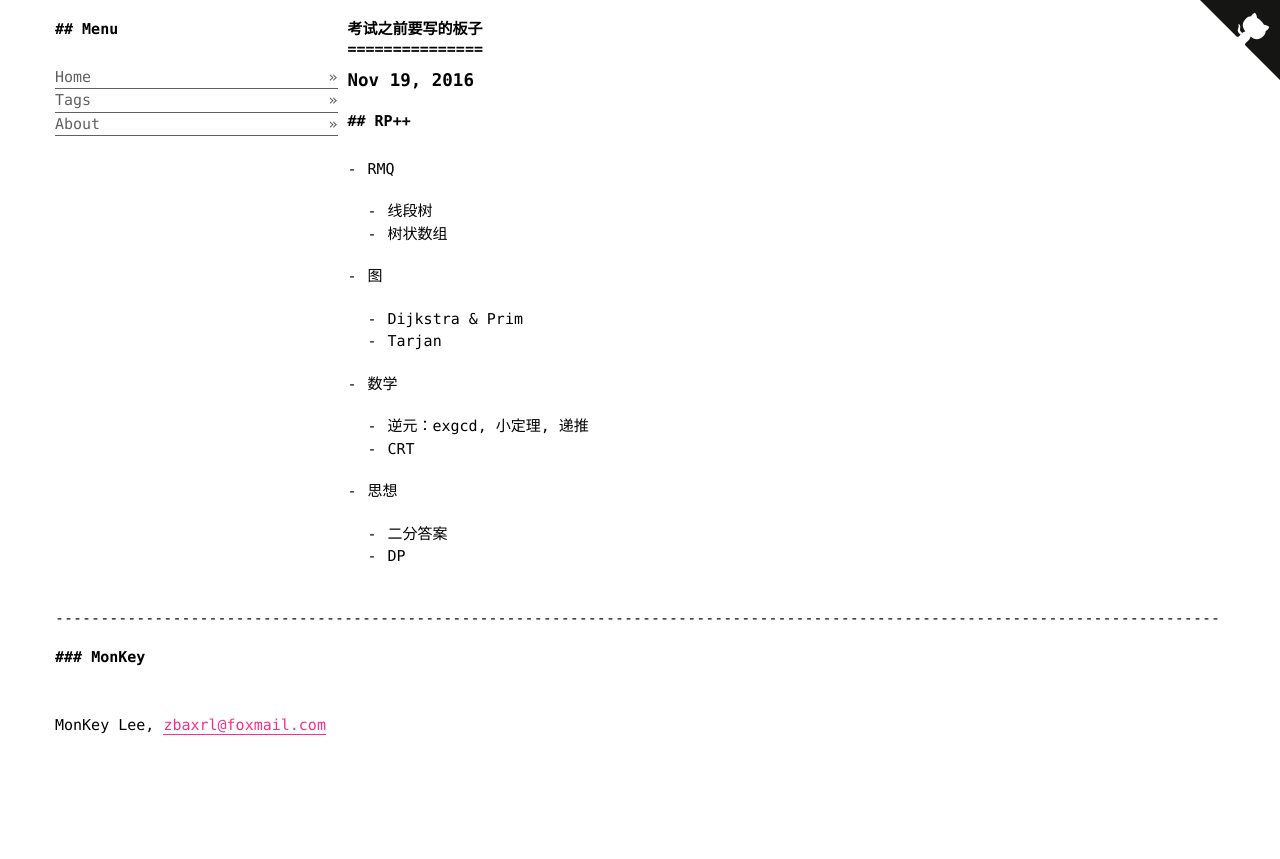
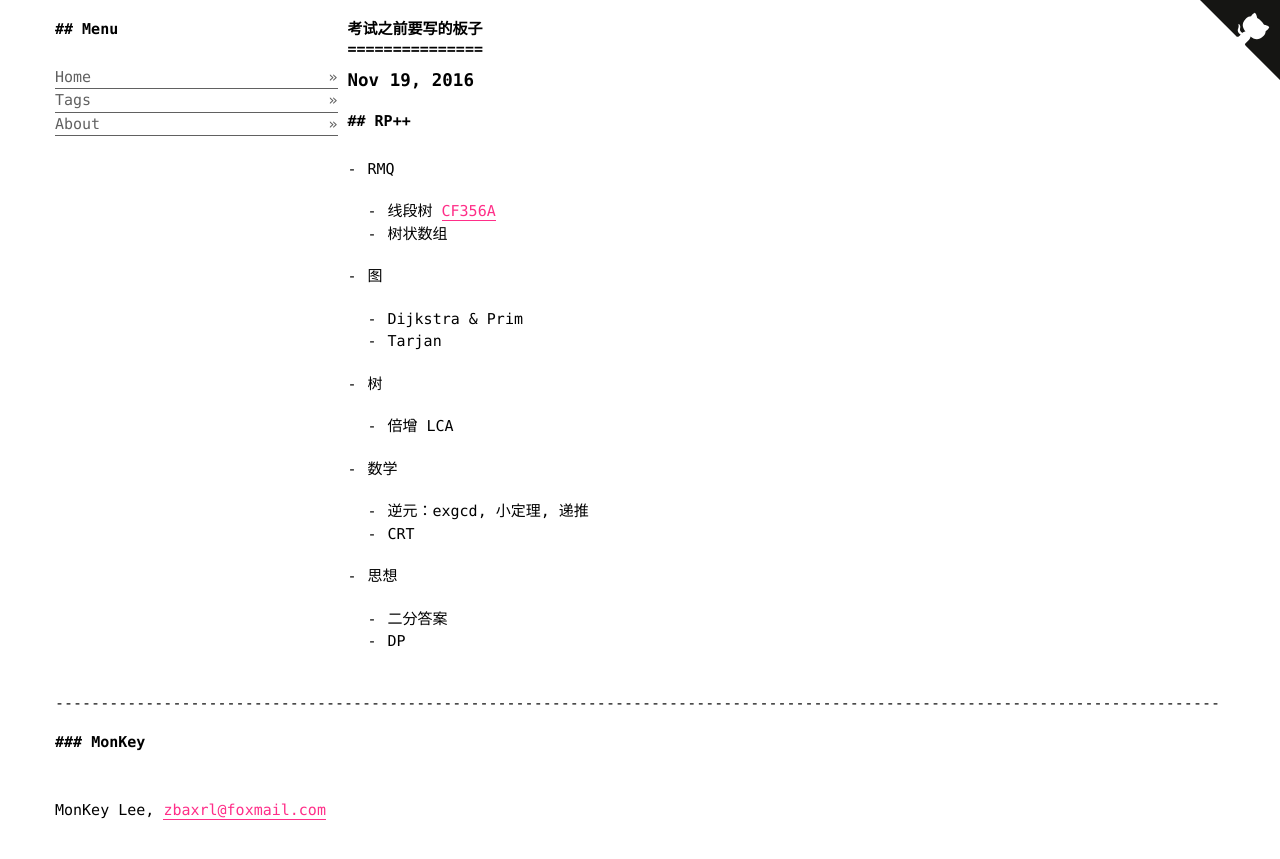
Before and after one commit to zbaxrl/zbaxrl.github.io, a Jekyll site: the page built from _posts/2016-11-19-template.md, in a window 1280 px wide. Shown: the top 859 px of the page. Built offline with Jekyll 4.4.1, drawn with Linux system fonts in a browser that asks for light colours.

Commit message:
[BLOG] 考试之前要写的板子

```diff
--- a/_posts/2016-11-19-template.md
+++ b/_posts/2016-11-19-template.md
@@ -9,11 +9,13 @@ tags: []
 ## RP++
 
 + RMQ
-    - 线段树
+    - 线段树 [CF356A]({% post_url 2016-11-13-CF356A %})
     - 树状数组
 + 图
     - Dijkstra & Prim
     - Tarjan
++ 树
+    - 倍增 LCA
 + 数学
     - 逆元：exgcd, 小定理, 递推
     - CRT
```
